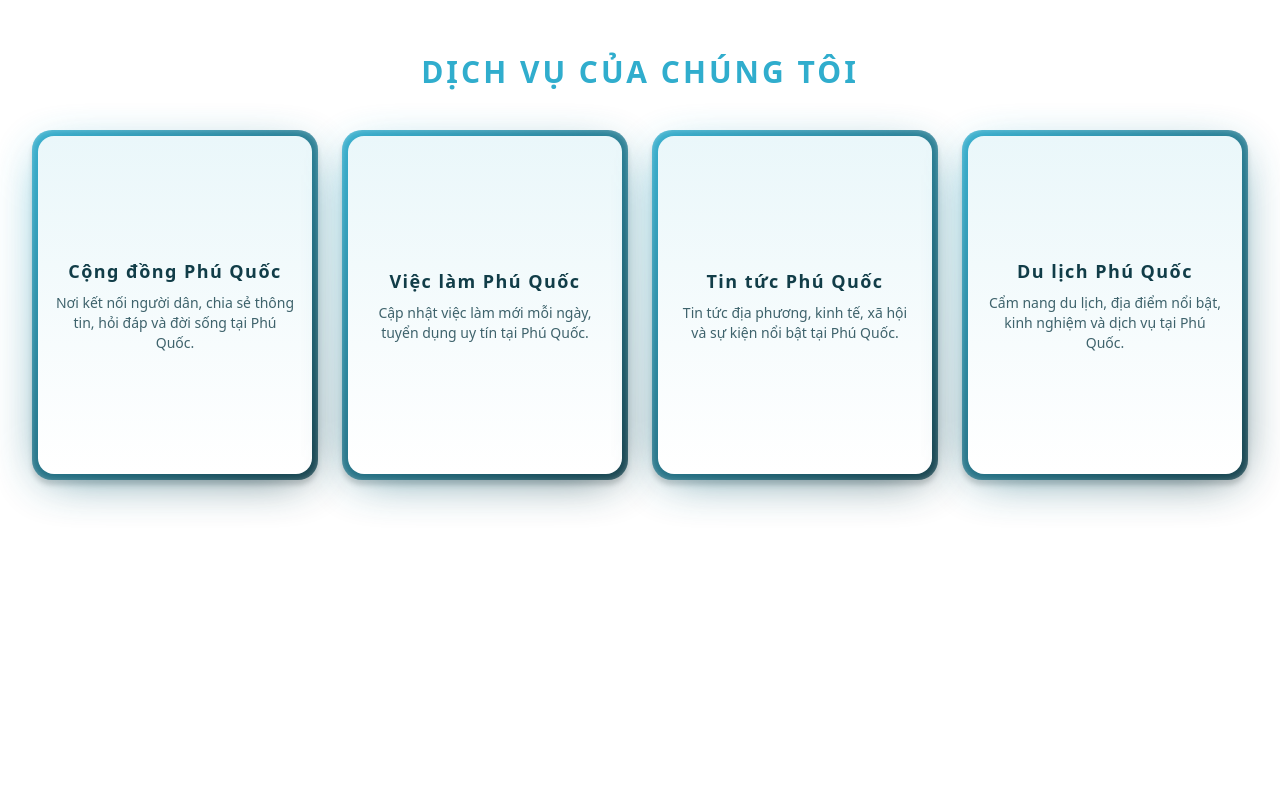
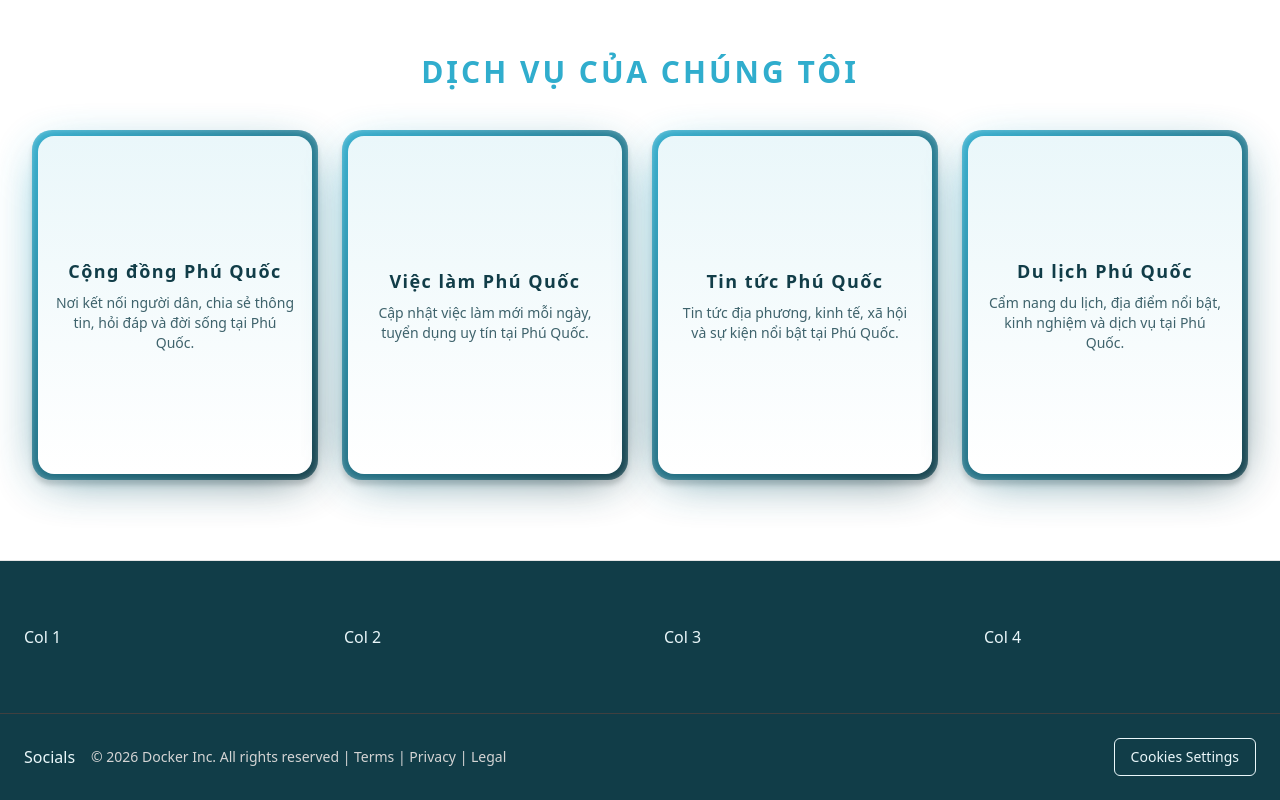
Before and after one commit to khanhphan2609/phuquocandyou, a Next.js app: page /vi in a window 1280 px wide. Shown: the part 754-1554 px from the top of the page. Before the commit the page ends 1314 px from the top, so only its background shows below. Built offline with nearby package versions, Linux system fonts and the light colour scheme.

Commit message:
Ok Tin Tuc

```diff
--- /dev/null
+++ b/app/vi/components/layout/Footer.tsx
@@ -0,0 +1,65 @@
+export default function Footer() {
+  return (
+    <footer className="bg-[var(--blue-darker)] border-t border-neutral-200">
+      {/* ===== MAIN ===== */}
+      <div className="footer-main max-w-7xl mx-auto px-6 py-16">
+        <div
+          className="
+      grid gap-12
+      grid-cols-1
+      sm:grid-cols-2
+      lg:grid-cols-4
+      place-items-start
+    "
+        >
+          <div className="footer-col">Col 1</div>
+          <div className="footer-col">Col 2</div>
+          <div className="footer-col">Col 3</div>
+          <div className="footer-col">Col 4</div>
+        </div>
+      </div>
+
+      {/* ===== BOTTOM / SUB FOOTER ===== */}
+      <div className="footer-bottom border-t border-neutral-700">
+        <div
+          className="
+      max-w-7xl mx-auto px-6 py-6
+      grid gap-4
+      grid-cols-1
+      md:grid-cols-[auto_1fr_auto]
+      items-center
+      text-center md:text-left
+    "
+        >
+          {/* LEFT */}
+          <div className="footer-socials flex justify-center md:justify-start gap-4">
+            Socials
+          </div>
+
+          {/* CENTER */}
+          <div className="footer-meta text-sm text-neutral-300">
+            © {new Date().getFullYear()} Docker Inc. All rights reserved |{" "}
+            <a href="#" className="hover:underline">
+              Terms
+            </a>{" "}
+            |{" "}
+            <a href="#" className="hover:underline">
+              Privacy
+            </a>{" "}
+            |{" "}
+            <a href="#" className="hover:underline">
+              Legal
+            </a>
+          </div>
+
+          {/* RIGHT */}
+          <div className="footer-legal flex justify-center md:justify-end">
+            <button className="border px-4 py-2 rounded-md text-sm">
+              Cookies Settings
+            </button>
+          </div>
+        </div>
+      </div>
+    </footer>
+  );
+}
--- a/app/vi/components/layout/Header.tsx
+++ b/app/vi/components/layout/Header.tsx
@@ -15,7 +15,7 @@ const MENU_ITEMS = [
         Tin <span className="text-[var(--red-normal)]">hot</span>
       </>
     ),
-    href: "/",
+    href: "https://news.phuquocandyou.com",
   },
   { label: "Việc Làm", href: "/" },
   { label: "Về Chúng Tôi", href: "/" },
--- a/app/vi/page.tsx
+++ b/app/vi/page.tsx
@@ -1,6 +1,7 @@
 
 import Wrapper from './components/layout/Wrapper'
 import Header from './components/layout/Header'
+import Footer from './components/layout/Footer'
 import Socials from './components/layout/Socials'
 import Hero from './components/section/Hero'
 import Services from './components/section/Services'
@@ -12,6 +13,7 @@ export default function HomeVi(){
             <Socials />
             <Hero />
             <Services />
+            <Footer />
         </Wrapper>
     )
 }
```
